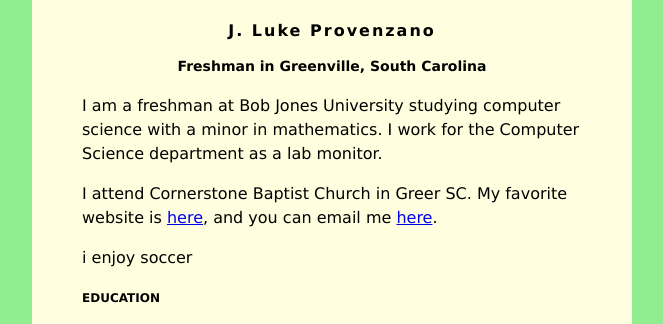
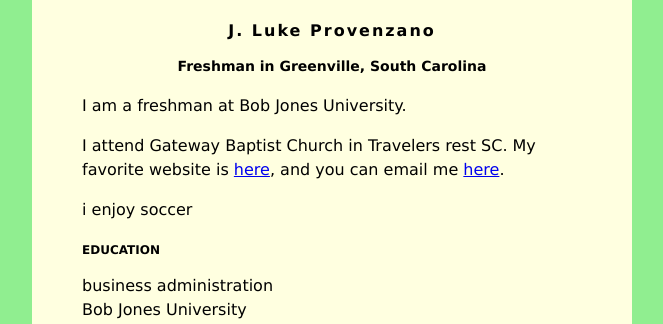
Before and after one commit to Jlukeprove/jlukeprove.github.io, a plain HTML site: page index.html in a window 1280 px wide. Shown: the top 324 px of the page, without its empty margins (308-971 px from the left). Drawn offline with Linux system fonts and the light colour scheme.

Commit message:
Update index.html

```diff
--- a/index.html
+++ b/index.html
@@ -33,10 +33,9 @@ h3 {
         <h1>J. Luke Provenzano </h1>
         <h2>Freshman in Greenville, South Carolina</h2>
 
-         <p>I am a freshman at Bob Jones University studying computer science with a minor in
-            mathematics. I work for the Computer Science department as a lab monitor.</p>
+         <p>I am a freshman at Bob Jones University.</p>
          <p>
-            I attend Cornerstone Baptist Church in Greer SC. My favorite website is
+            I attend Gateway Baptist Church in Travelers rest SC. My favorite website is
             <a href="https://mobilehymns.org/">here</a>, and you can email me
             <a href="mailto:jprov238@Students.bju.edu">here</a>.
          </p>
```
